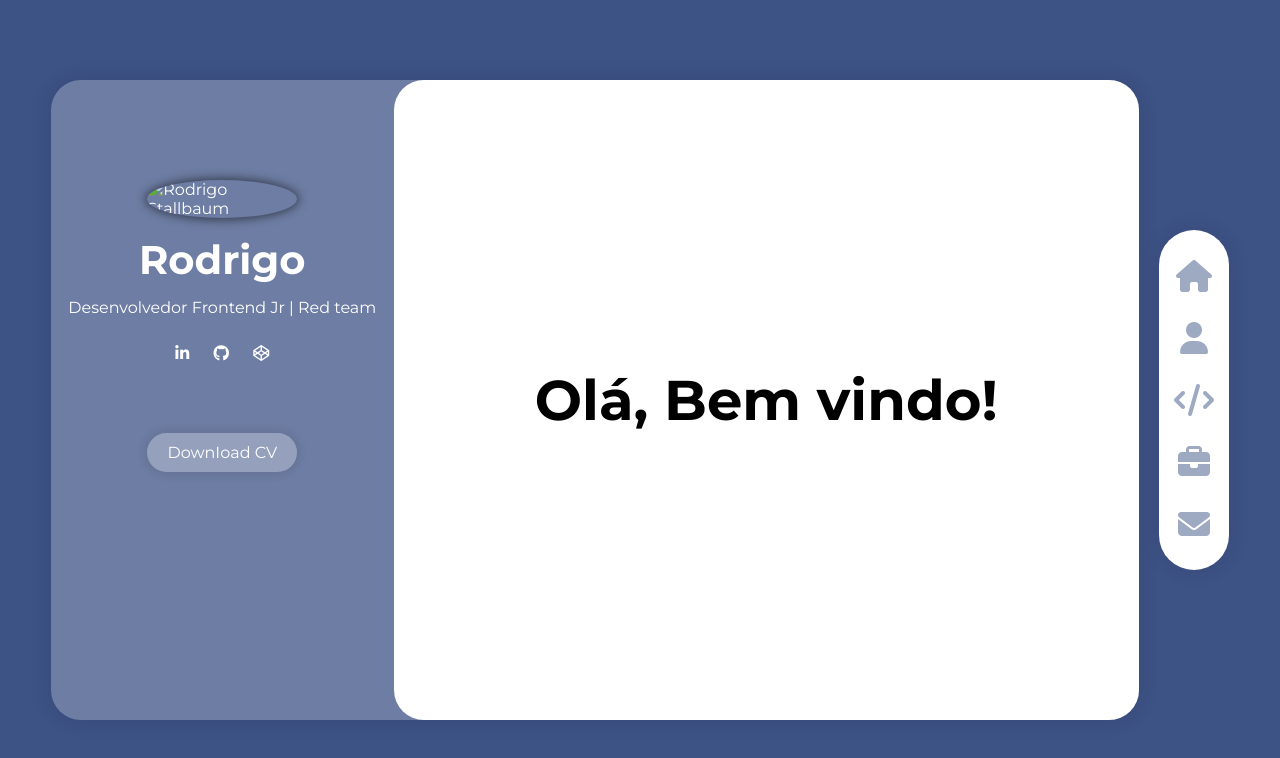
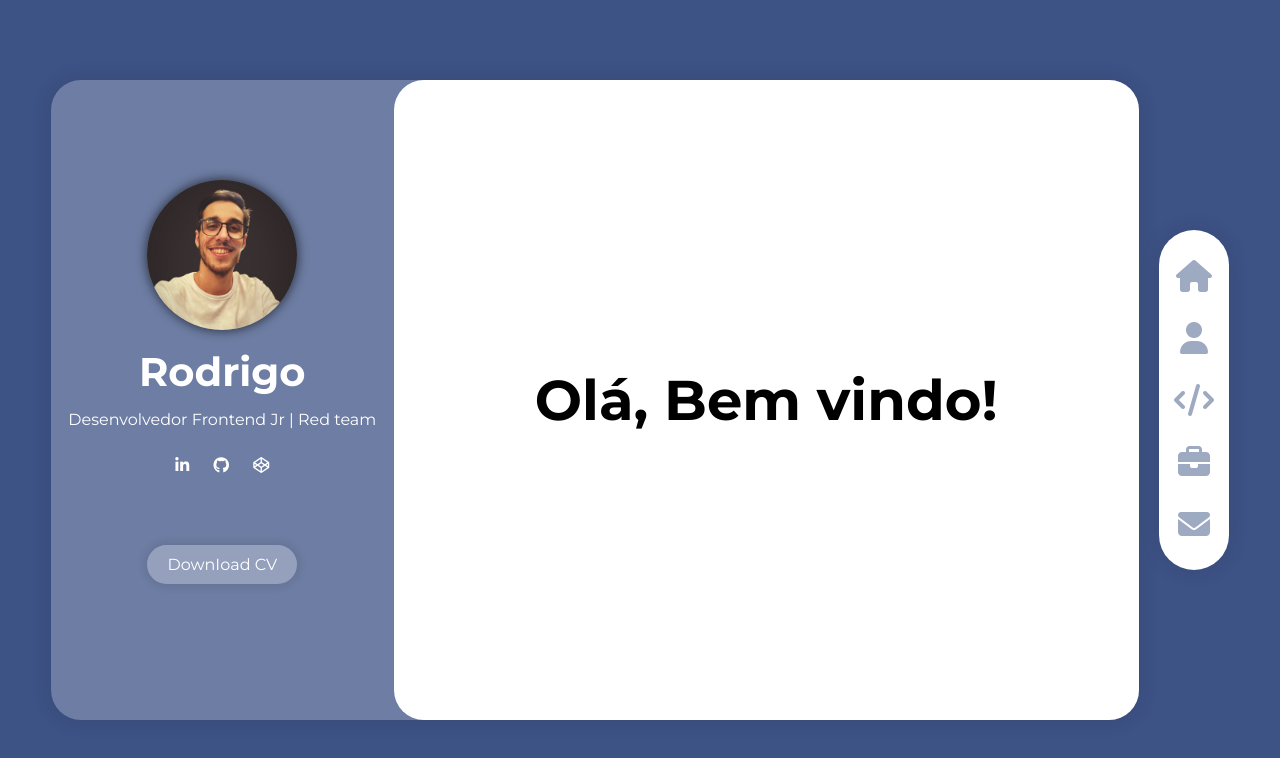
Before and after one commit to r0dr1g0sT/Portfolio, a plain HTML site: page index.html in a window 1280 px wide. Drawn offline with Linux system fonts and the light colour scheme; files whose address does not match are found by name.

Commit message:
Update index.html

```diff
--- a/index.html
+++ b/index.html
@@ -33,7 +33,7 @@
 
             <section class="header">
                 <img class="header-img"
-                    src="/Minifolio/img/rodrigo.jpeg"
+                    src="rodrigo.jpeg"
                     alt="Rodrigo Stallbaum"/>
                 <h1>Rodrigo</h1>
                 <h2>Desenvolvedor Frontend Jr | Red team</h2>
```
